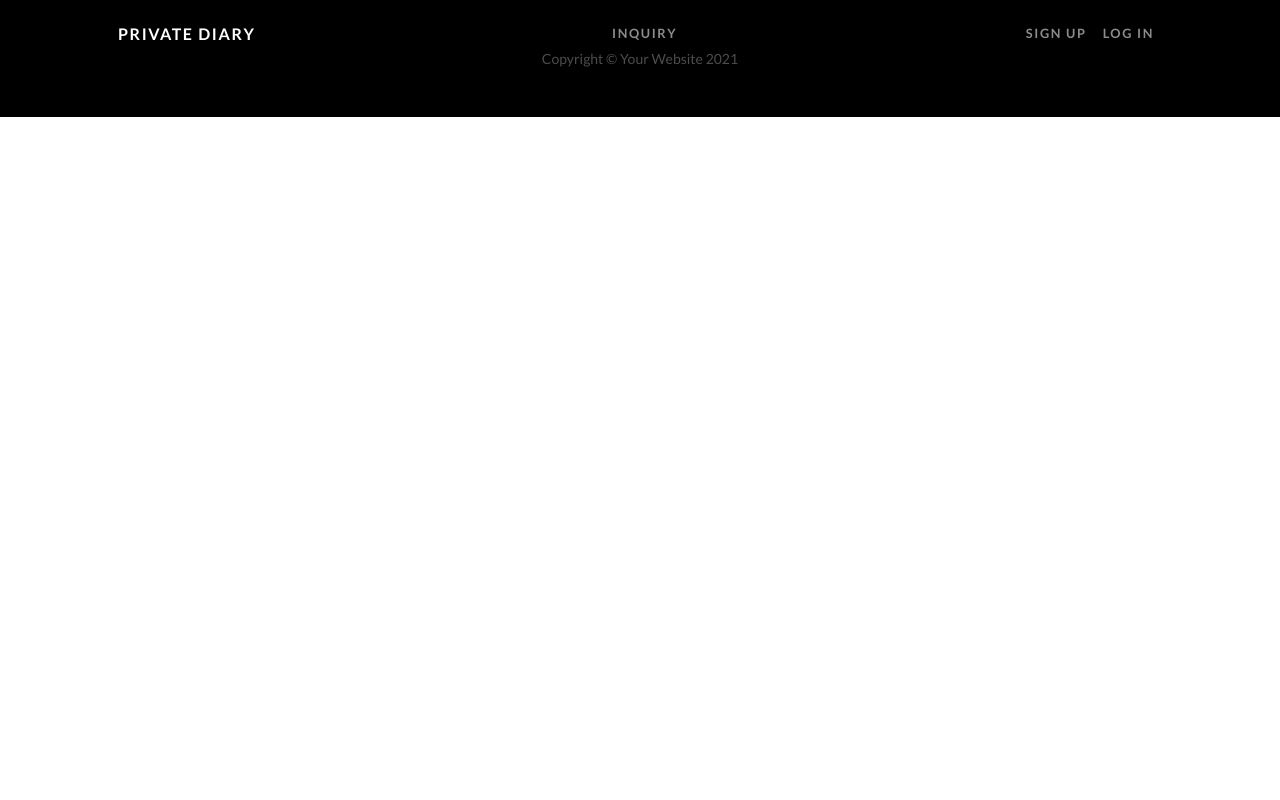
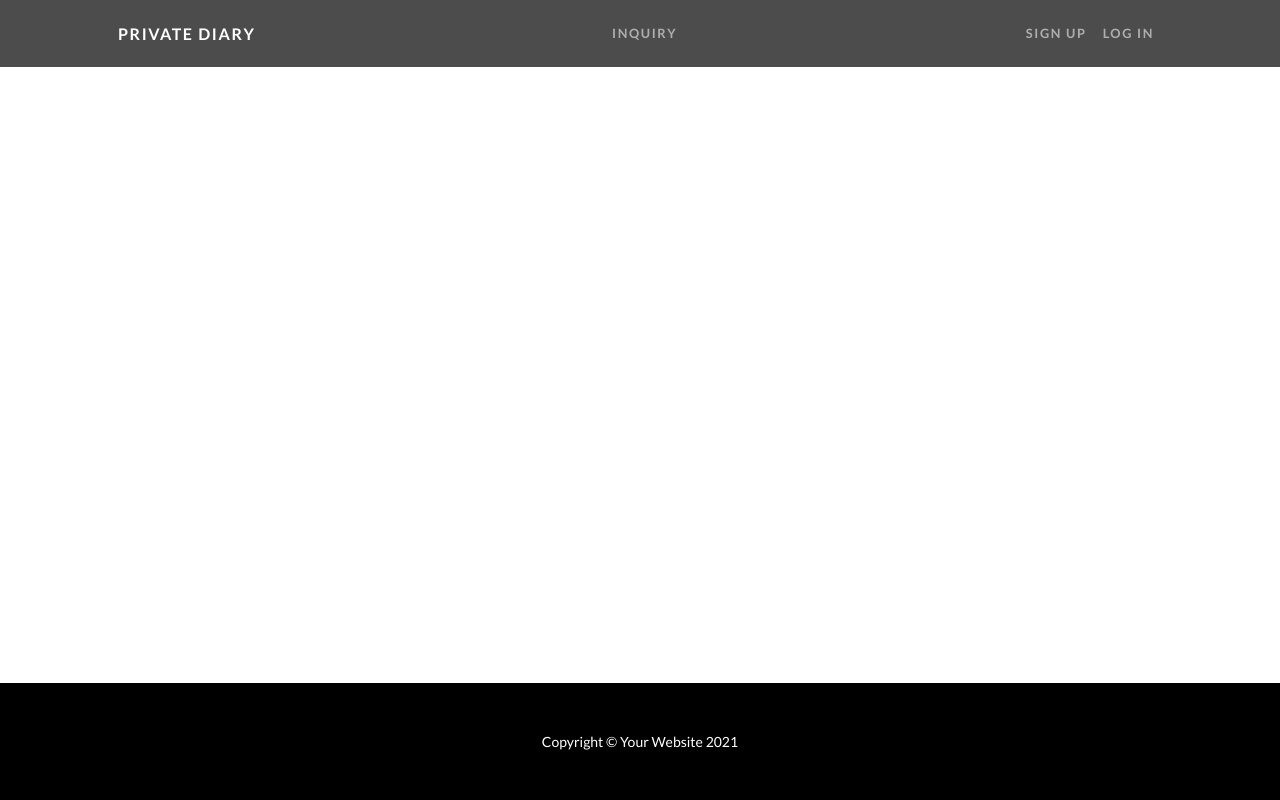
Before and after one commit to furukawa2525/private_diary, a Django app: template diary/templates/base.html in a window 1280 px wide. Run offline with Django 3.2, Linux system fonts and the light colour scheme; the template is opened without the code that fills it, so the values that code supplies are empty; some libraries are stand-ins or nearby versions.

Commit message:
inquiry表示成功

```diff
--- a/diary/urls.py
+++ b/diary/urls.py
@@ -3,6 +3,6 @@
 
 app_name = 'diary'
 urlpatterns = [
-    path('', views.IndexView.as_view(), name='index'),
-    path('inquiry/', views.InquiryView.as_view(), name='inquiry'),
+    path('', views.IndexView.as_view(), name="index"),
+    path('inquiry/', views.InquiryView.as_view(), name="inquiry"),
 ]
--- a/diary/views.py
+++ b/diary/views.py
@@ -9,5 +9,5 @@
     template_name="index.html"
 
 class InquiryView(generic.FormView):
-    template_name="diary/templates/inquiry.html"
-    form_class=InquiryForm
+    template_name="inquiry.html"
+    form_class = InquiryForm
--- /dev/null
+++ b/static/css/mystyle.css
@@ -0,0 +1,13 @@
+body,#wrapper{
+    display:flex;
+    flex-direction:column;
+    min-height:100vh;
+}
+
+footer{
+    margin-top: auto;
+}
+
+.my-div-style{
+    margin-top: 6rem;
+}
```
Also changed, not shown: diary/templates/inquiry.html (+5 -3 lines).
